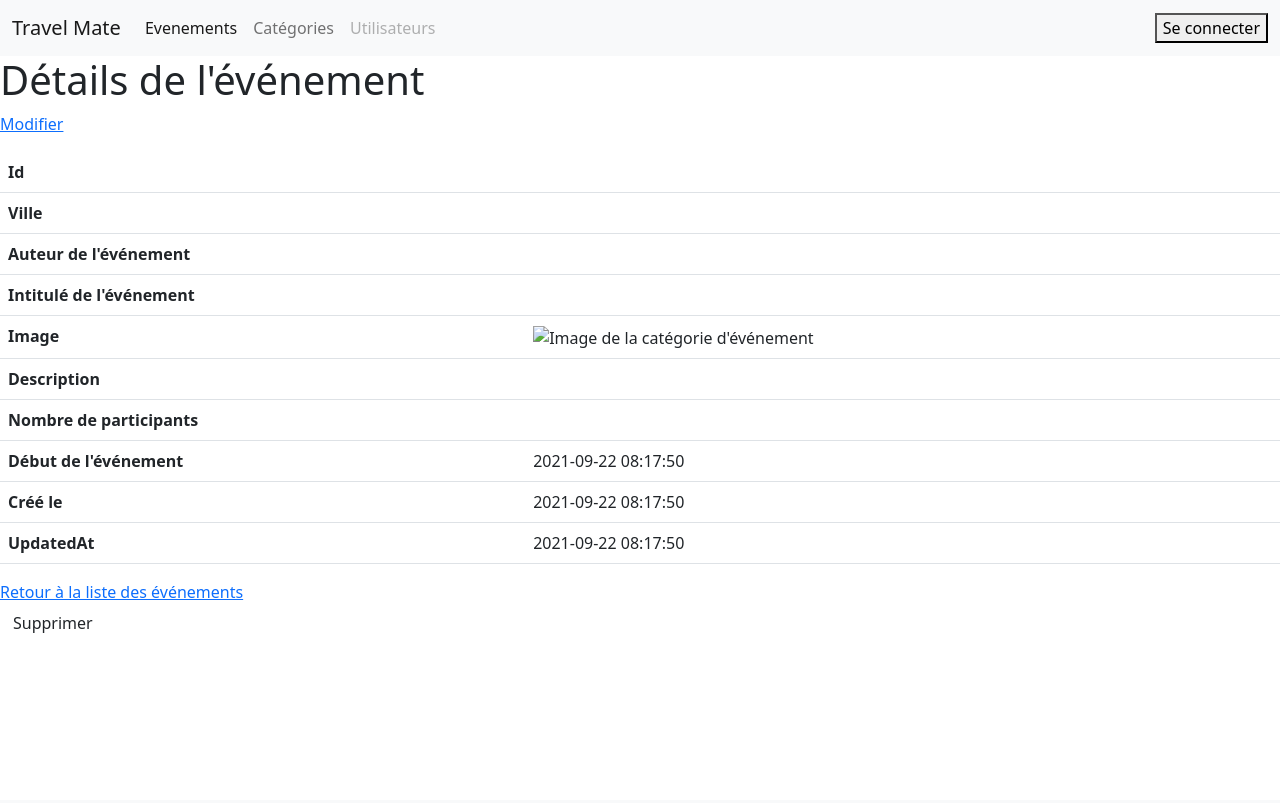
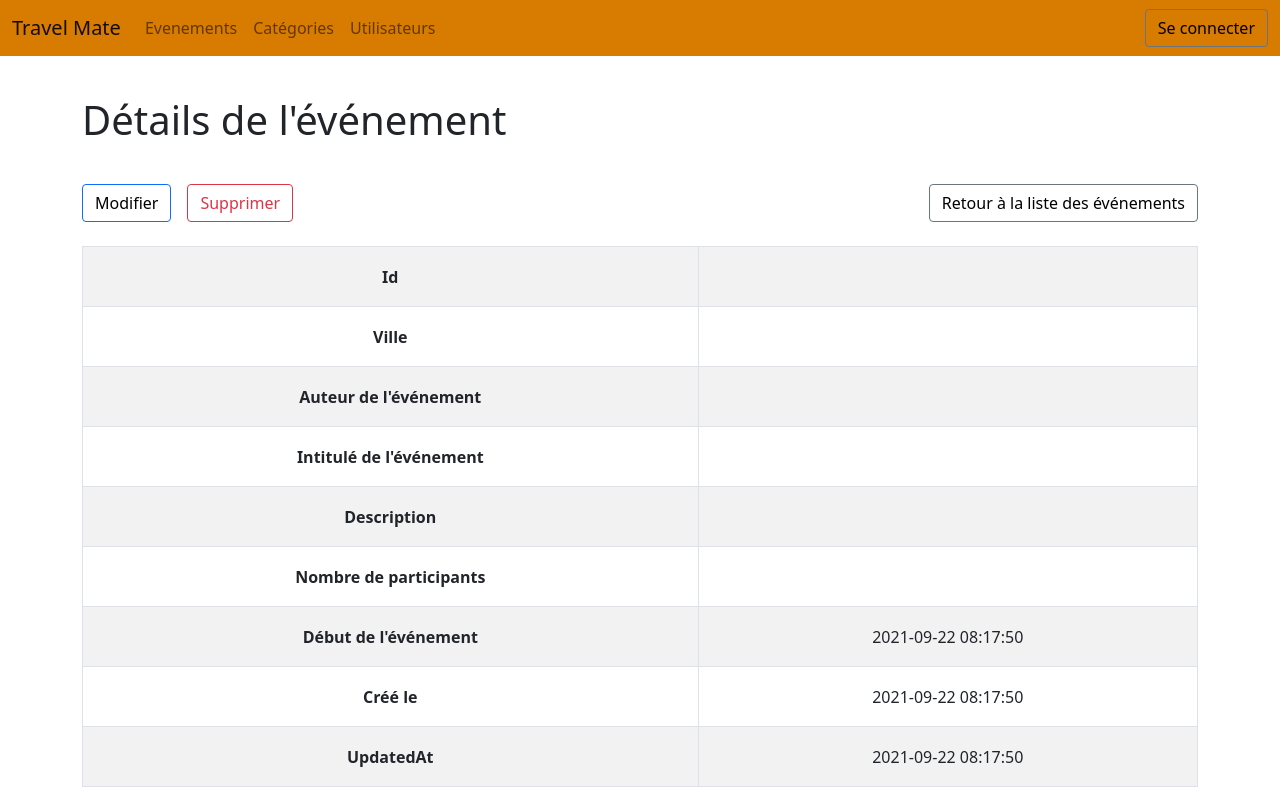
Before and after one commit to Taikhun88/travelmate, a Symfony app: template travel-mate-back/templates/backoffice/event/show.html.twig in a window 1280 px wide. Before the commit the page ends 633 px from the top, so only its background shows below. Run offline with Twig, Linux system fonts and the light colour scheme; the template is opened without the code that fills it, so the values that code supplies are empty; some libraries are stand-ins or nearby versions.

Commit message:
feat: backoffice-event-category-design --DOING

```diff
--- /dev/null
+++ b/travel-mate-back/public/css/style.css
@@ -0,0 +1,79 @@
+/* TABLE */
+
+table {
+    table-layout:auto;
+    text-align: center;
+  }
+
+table tr {
+    height: 60px;
+    vertical-align: middle;
+}
+
+table td {
+    max-width: 200px;
+    white-space: nowrap;
+    overflow: hidden;
+    text-overflow: Ellipsis;
+}
+
+.show-event_table {
+    width: auto;
+}
+
+/* TITLE */
+
+h1 {
+    margin: 1em 1em 1em 0;
+}
+
+/* BUTTON */
+
+a {
+    text-decoration: none;
+    color: black;
+}
+
+a:hover {
+    color: black;
+}
+
+/* NAVBAR */
+
+.navbar {
+    background-color: rgb(216, 123, 1);
+}
+
+/* EVENT DETAIL */
+
+.action-list {
+    display: flex;
+    flex-direction: row;
+    justify-content: space-between;
+}
+
+.edit-delete-group {
+    display: flex;
+    flex-direction: row;
+
+}
+
+.new-form {
+    margin: 0 200px;
+}
+.new-form h1{
+    text-align: center
+}
+
+.add-form {
+    display: flex;
+    flex-direction: row;
+    justify-content: space-around;
+}
+
+/* CATEGORY */
+
+img {
+	max-width: 30%;
+	height: auto;
+}
--- a/travel-mate-back/src/Form/EventType.php
+++ b/travel-mate-back/src/Form/EventType.php
@@ -4,6 +4,7 @@ namespace App\Form;
 
 use App\Entity\Event;
 use Symfony\Component\Form\AbstractType;
+use Symfony\Component\Form\Extension\Core\Type\DateTimeType;
 use Symfony\Component\Form\Extension\Core\Type\DateType;
 use Symfony\Component\Form\FormBuilderInterface;
 use Symfony\Component\OptionsResolver\OptionsResolver;
@@ -18,7 +19,7 @@ class EventType extends AbstractType
             ->add('content')
             //->add('resume')
             ->add('participant')
-            ->add('startAt', DateType::class,[
+            ->add('startAt', DateTimeType::class,[
                 'widget' => 'single_text'
             ])
             ->add('status')
--- a/travel-mate-back/templates/backoffice/event/_delete_form.html.twig
+++ b/travel-mate-back/templates/backoffice/event/_delete_form.html.twig
@@ -1,4 +1,8 @@
-<form method="post" action="{{ path('backoffice_event_delete', {'id': event.id}) }}" onsubmit="return confirm('Etes-vous sûr de vouloir supprimer cet événement?');">
+{# <form method="post" action="{{ path('backoffice_event_delete', {'id': event.id}) }}" onsubmit="return confirm('Etes-vous sûr de vouloir supprimer cet événement?');">
     <input type="hidden" name="_token" value="{{ csrf_token('delete' ~ event.id) }}">
     <button class="btn">Supprimer</button>
+</form> #}
+
+<form method="post" action="{{ path('backoffice_event_delete', {'id': event.id}) }}" onsubmit="return confirm('Etes-vous sûr de vouloir supprimer cet événement?');">
+    <input type="hidden" name="_token" value="{{ csrf_token('delete' ~ event.id) }}"><button class="btn btn-outline-danger mb-4 ms-3">Supprimer</button>
 </form>
--- a/travel-mate-back/templates/backoffice/event/_form.html.twig
+++ b/travel-mate-back/templates/backoffice/event/_form.html.twig
@@ -1,4 +1,4 @@
 {{ form_start(form) }}
     {{ form_widget(form) }}
-    <button class="btn">{{ button_label|default('Save') }}</button>
+    <button class="btn btn-outline-success mt-4 mb-4 container-fluid">{{ button_label|default('Save') }}</button>
 {{ form_end(form) }}
--- a/travel-mate-back/templates/backoffice/event/show.html.twig
+++ b/travel-mate-back/templates/backoffice/event/show.html.twig
@@ -4,14 +4,21 @@
 {% endblock %}
 
 {% block body %}
+
+	<div class="container table-responsive">
 		<h1>Détails de l'événement</h1>
-
-	<p>
+		<div class="action-list">
+			<div class="edit-delete-group">
+				<button type="button" class="btn btn-outline-primary mb-4">
 					<a href="{{ path('backoffice_event_edit', {'id': event.id}) }} ">Modifier</a>
-	</p>
-
-
-	<table class="table">
+				</button>
+				{{ include('backoffice/event/_delete_form.html.twig') }}
+			</div>
+			<button type="button" class="btn btn-outline-secondary mb-4">
+				<a href="{{ path('backoffice_event_index') }}">Retour à la liste des événements</a>
+			</button>
+		</div>
+		<table class="table table-striped table-bordered align-middle">
 			<tbody>
 
 				<tr>
@@ -29,11 +36,6 @@
 				<tr>
 					<th>Intitulé de l'événement</th>
 					<td>{{ event.title}}</td>
-			</tr>
-			<tr>
-				<th>Image</th>
-				<td><img src="#" width="100" alt="Image de la catégorie d'événement">
-				</td>
 				</tr>
 				<tr>
 					<th>Description</th>
@@ -57,10 +59,7 @@
 				</tr>
 			</tbody>
 		</table>
-
-	<a href="{{ path('backoffice_event_index') }}">Retour à la liste des événements</a>
-
-	{{ include('backoffice/event/_delete_form.html.twig') }}
+	</div>
 
 
 
--- /dev/null
+++ b/travel-mate-back/templates/backoffice/partials/_flash.html.twig
@@ -0,0 +1,7 @@
+{% for label, messages in app.flashes %}
+    {% for message in messages %}
+        <div class="alert alert-{{ label }} ">
+            {{ message }}
+        </div>
+    {% endfor %}
+{% endfor %}
--- a/travel-mate-back/templates/backoffice/partials/_nav.html.twig
+++ b/travel-mate-back/templates/backoffice/partials/_nav.html.twig
@@ -1,4 +1,4 @@
-<nav class="navbar navbar-expand-lg navbar-light bg-light">
+<nav class="navbar navbar-expand-lg navbar-light ">
   <div class="container-fluid">
     <button class="navbar-toggler" type="button" data-bs-toggle="collapse" data-bs-target="#navbarTogglerDemo03" aria-controls="navbarTogglerDemo03" aria-expanded="false" aria-label="Toggle navigation">
       <span class="navbar-toggler-icon"></span>
@@ -7,20 +7,25 @@
     <div class="collapse navbar-collapse" id="navbarTogglerDemo03">
       <ul class="navbar-nav me-auto mb-2 mb-lg-0">
         <li class="nav-item">
-          <a class="nav-link active" aria-current="page" href="#">Evenements</a>
+          <a class="nav-link{{ currentRoute == 'backoffice_event_index' ? ' active':'' }}" aria-current="page" href="{{ path('backoffice_event_index') }}">Evenements</a>
         </li>
         <li class="nav-item">
-          <a class="nav-link" href="#">Catégories</a>
+          <a class="nav-link{{ currentRoute in ['backoffice_category_index', 'backoffice_category_show'] ? ' active':'' }}" href="{{ path('backoffice_category_index') }}">Catégories</a>
         </li>
         <li class="nav-item">
-          <a class="nav-link disabled">Utilisateurs</a>
+          <a class="nav-link{{ currentRoute in ['backoffice_user_index', 'backoffice_user_index'] ? ' active':'' }}" href="{{ path('backoffice_user_index') }}">Utilisateurs</a>
         </li>
       </ul>
         {% if app.user %}
-            <button>Se déconnecter</button>
+            <button type="button" class="btn btn-outline-secondary">
+              <a class="text-decoration-none" href="{{ path('app_logout') }}">se déconnecter</a>
+            </button>
         {% else %}
-            <button>Se connecter</button>
+            <button type="button" class="btn btn-outline-secondary">
+              <a class="text-decoration-none" href="{{ path('app_login') }}">Se connecter</a>
+            </button>
         {% endif %}
+
     </div>
   </div>
 </nav>
--- a/travel-mate-back/templates/base.html.twig
+++ b/travel-mate-back/templates/base.html.twig
@@ -6,11 +6,14 @@
 
         {% block stylesheets %}
             <link href="https://cdn.jsdelivr.net/npm/bootstrap@5.1.1/dist/css/bootstrap.min.css" rel="stylesheet" integrity="sha384-F3w7mX95PdgyTmZZMECAngseQB83DfGTowi0iMjiWaeVhAn4FJkqJByhZMI3AhiU" crossorigin="anonymous">
+            <link rel="stylesheet" href="{{ asset('css/style.css') }}">
         {% endblock %}
 
     </head>
     <body>
+        {% set currentRoute = app.request.get('_route') %}
         {% include "backoffice/partials/_nav.html.twig" %}
+        {% include "backoffice/partials/_flash.html.twig" %}
         {% block body %}
 
         {% endblock %}
```
Also changed, not shown: travel-mate-back/templates/backoffice/category/_delete_form.html.twig (+6 -1 lines), travel-mate-back/templates/backoffice/category/index.html.twig (+17 -5 lines), travel-mate-back/templates/backoffice/category/show.html.twig (+17 -12 lines), travel-mate-back/templates/backoffice/event/edit.html.twig (+13 -1 lines), travel-mate-back/templates/backoffice/event/index.html.twig (+13 -4 lines), travel-mate-back/templates/backoffice/event/new.html.twig (+11 -4 lines). Lines whose indentation alone changed are shown as unchanged.
